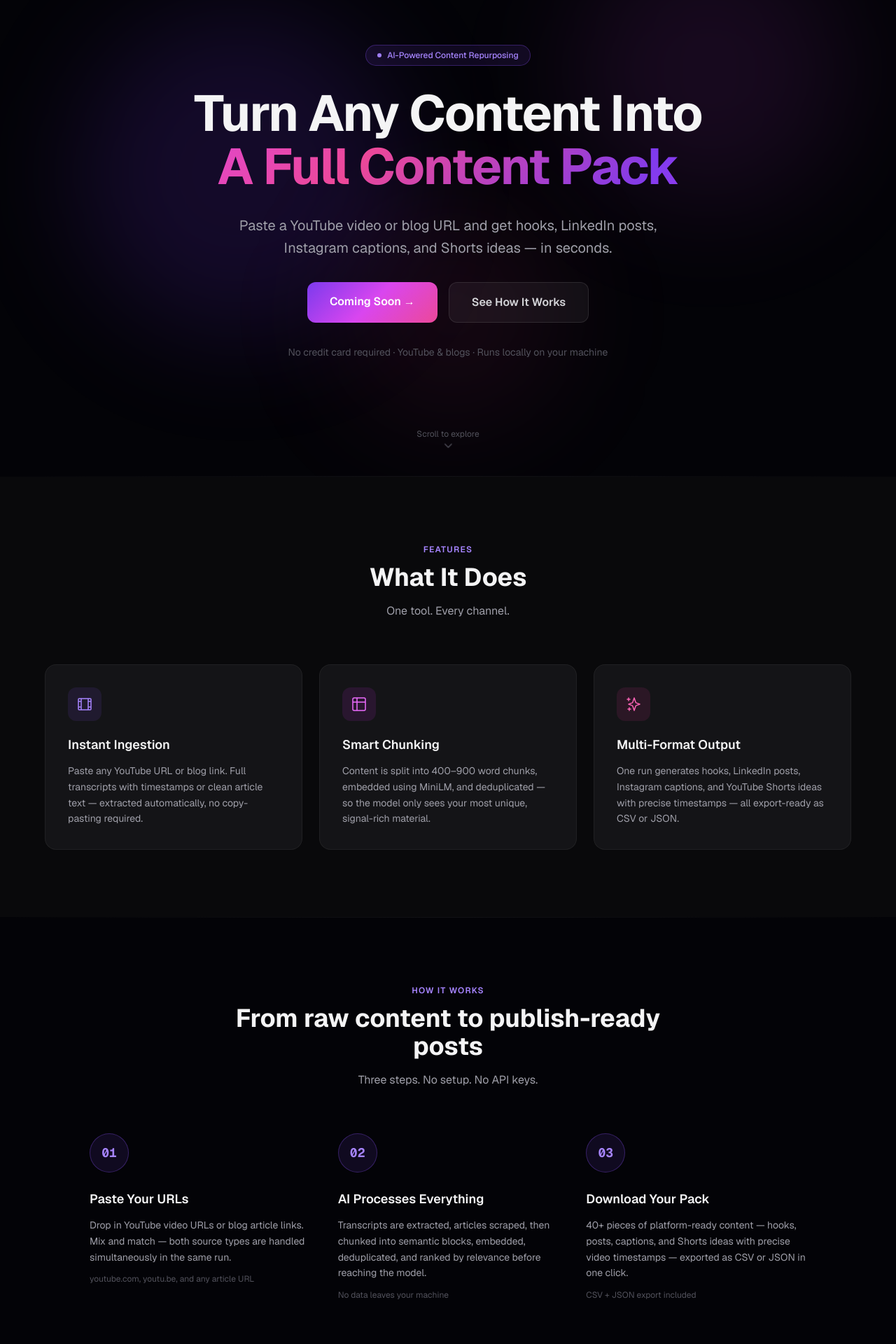
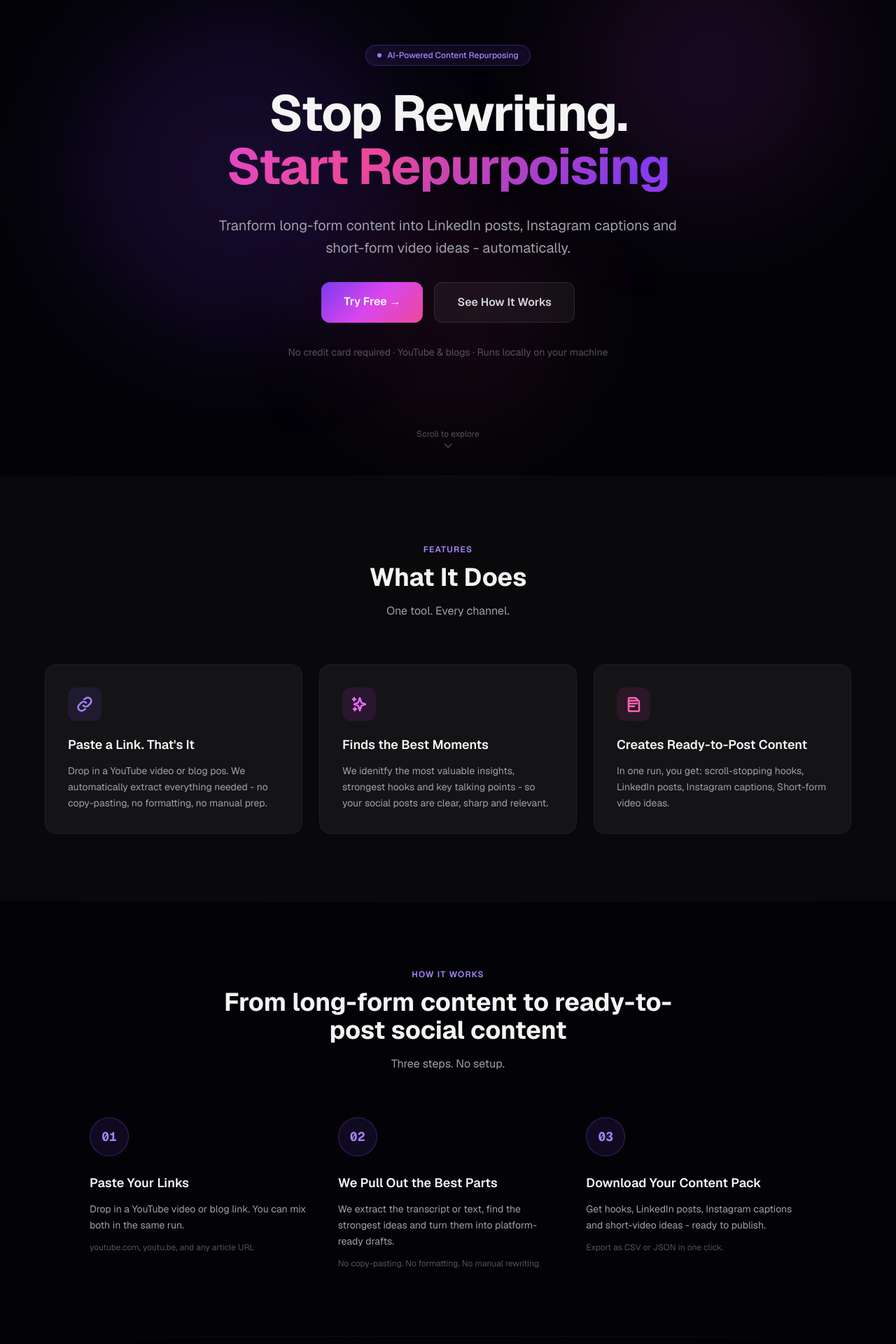
Before and after one commit to shahumSultan/AI-Powered-Content-Repurposing, a Next.js app in the folder frontend/: page / in a window 1280 px wide. Shown: the part 120-2040 px from the top of the page at 70% size. Built offline with nearby package versions, Linux system fonts and the light colour scheme; no server answers.

Commit message:
Improved wording on the frontend

```diff
--- a/frontend/components/FeaturesSection.tsx
+++ b/frontend/components/FeaturesSection.tsx
@@ -9,48 +9,48 @@ const ACCENT: Record<string, { bg: string; text: string }> = {
 const FEATURES = [
   {
     accent: "violet",
-    title: "Instant Ingestion",
+    title: "Paste a Link. That's It",
     description:
-      "Paste any YouTube URL or blog link. Full transcripts with timestamps or clean article text — extracted automatically, no copy-pasting required.",
+      "Drop in a YouTube video or blog pos. We automatically extract everything needed - no copy-pasting, no formatting, no manual prep.",
     icon: (
       <svg className="h-6 w-6" fill="none" stroke="currentColor" viewBox="0 0 24 24">
         <path
           strokeLinecap="round"
           strokeLinejoin="round"
-          strokeWidth={1.5}
-          d="M7 4v16M17 4v16M3 8h4m10 0h4M3 16h4m10 0h4M4 20h16a1 1 0 001-1V5a1 1 0 00-1-1H4a1 1 0 00-1 1v14a1 1 0 001 1z"
+          strokeWidth={2.5}
+          d="M10 14a5 5 0 007.07 0l2.83-2.83a5 5 0 10-7.07-7.07L11 5m3 5a5 5 0 00-7.07 0L4.1 12.93a5 5 0 107.07 7.07L13 19"
         />
       </svg>
     ),
   },
   {
     accent: "fuchsia",
-    title: "Smart Chunking",
+    title: "Finds the Best Moments",
     description:
-      "Content is split into 400–900 word chunks, embedded using MiniLM, and deduplicated — so the model only sees your most unique, signal-rich material.",
+      "We idenitfy the most valuable insights, strongest hooks and key talking points - so your social posts are clear, sharp and relevant.",
     icon: (
       <svg className="h-6 w-6" fill="none" stroke="currentColor" viewBox="0 0 24 24">
         <path
           strokeLinecap="round"
           strokeLinejoin="round"
-          strokeWidth={1.5}
-          d="M9 3H5a2 2 0 00-2 2v4m6-6h10a2 2 0 012 2v4M9 3v18m0 0h10a2 2 0 002-2V9M9 21H5a2 2 0 01-2-2V9m0 0h18"
+          strokeWidth={2.5}
+          d="M5 3v4M3 5h4M6 17v4m-2-2h4m5-16l2.286 6.857L21 12l-5.714 2.143L13 21l-2.286-6.857L5 12l5.714-2.143L13 3z"
         />
       </svg>
     ),
   },
   {
     accent: "pink",
-    title: "Multi-Format Output",
+    title: "Creates Ready-to-Post Content",
     description:
-      "One run generates hooks, LinkedIn posts, Instagram captions, and YouTube Shorts ideas with precise timestamps — all export-ready as CSV or JSON.",
+      "In one run, you get: scroll-stopping hooks, LinkedIn posts, Instagram captions, Short-form video ideas.",
     icon: (
       <svg className="h-6 w-6" fill="none" stroke="currentColor" viewBox="0 0 24 24">
         <path
           strokeLinecap="round"
           strokeLinejoin="round"
-          strokeWidth={1.5}
-          d="M5 3v4M3 5h4M6 17v4m-2-2h4m5-16l2.286 6.857L21 12l-5.714 2.143L13 21l-2.286-6.857L5 12l5.714-2.143L13 3z"
+          strokeWidth={2.5}
+          d="M7 7h10M7 11h10M7 15h6M6 3h9l5 5v13a1 1 0 01-1 1H6a1 1 0 01-1-1V4a1 1 0 011-1z"
         />
       </svg>
     ),
--- a/frontend/components/HeroSection.tsx
+++ b/frontend/components/HeroSection.tsx
@@ -57,23 +57,22 @@ export default function HeroSection() {
         {/* Headline */}
         <AnimateOnScroll delay="100ms">
           <h1 className="text-5xl font-bold tracking-tight text-zinc-100 md:text-7xl">
-            Turn Any Content Into
-            <span className="hero-gradient-text mt-1 block">A Full Content Pack</span>
+            Stop Rewriting.
+            <span className="hero-gradient-text mt-1 block">Start Repurpoising</span>
           </h1>
         </AnimateOnScroll>
 
         {/* Sub-headline */}
         <AnimateOnScroll delay="200ms">
           <p className="mx-auto max-w-2xl text-lg leading-relaxed text-zinc-400 md:text-xl">
-            Paste a YouTube video or blog URL and get hooks, LinkedIn posts,
-            Instagram captions, and Shorts ideas — in seconds.
+            Tranform long-form content into LinkedIn posts, Instagram captions and short-form video ideas - automatically.
           </p>
         </AnimateOnScroll>
 
         {/* CTA row */}
         <AnimateOnScroll delay="300ms" className="flex flex-wrap justify-center gap-4">
           <a href="#try-it" className="btn-gradient inline-block rounded-xl px-8 py-4 text-base font-semibold text-white">
-            Coming Soon →
+            Try Free →
           </a>
           <a
             href="#how-it-works"
--- a/frontend/components/HowItWorksSection.tsx
+++ b/frontend/components/HowItWorksSection.tsx
@@ -3,24 +3,24 @@ import AnimateOnScroll from "./AnimateOnScroll";
 const STEPS = [
   {
     number: "01",
-    title: "Paste Your URLs",
+    title: "Paste Your Links",
     description:
-      "Drop in YouTube video URLs or blog article links. Mix and match — both source types are handled simultaneously in the same run.",
+      "Drop in a YouTube video or blog link. You can mix both in the same run.",
     detail: "youtube.com, youtu.be, and any article URL",
   },
   {
     number: "02",
-    title: "AI Processes Everything",
+    title: "We Pull Out the Best Parts",
     description:
-      "Transcripts are extracted, articles scraped, then chunked into semantic blocks, embedded, deduplicated, and ranked by relevance before reaching the model.",
-    detail: "No data leaves your machine",
+      "We extract the transcript or text, find the strongest ideas and turn them into platform-ready drafts.",
+    detail: "No copy-pasting. No formatting. No manual rewriting.",
   },
   {
     number: "03",
-    title: "Download Your Pack",
+    title: "Download Your Content Pack",
     description:
-      "40+ pieces of platform-ready content — hooks, posts, captions, and Shorts ideas with precise video timestamps — exported as CSV or JSON in one click.",
-    detail: "CSV + JSON export included",
+      "Get hooks, LinkedIn posts, Instagram captions and short-video ideas - ready to publish.",
+    detail: "Export as CSV or JSON in one click.",
   },
 ];
 
@@ -36,9 +36,9 @@ export default function HowItWorksSection() {
             How It Works
           </p>
           <h2 className="text-3xl font-bold text-zinc-100 md:text-4xl">
-            From raw content to publish-ready posts
+            From long-form content to ready-to-post social content
           </h2>
-          <p className="mt-4 text-zinc-400">Three steps. No setup. No API keys.</p>
+          <p className="mt-4 text-zinc-400">Three steps. No setup.</p>
         </AnimateOnScroll>
       </div>
 
```
